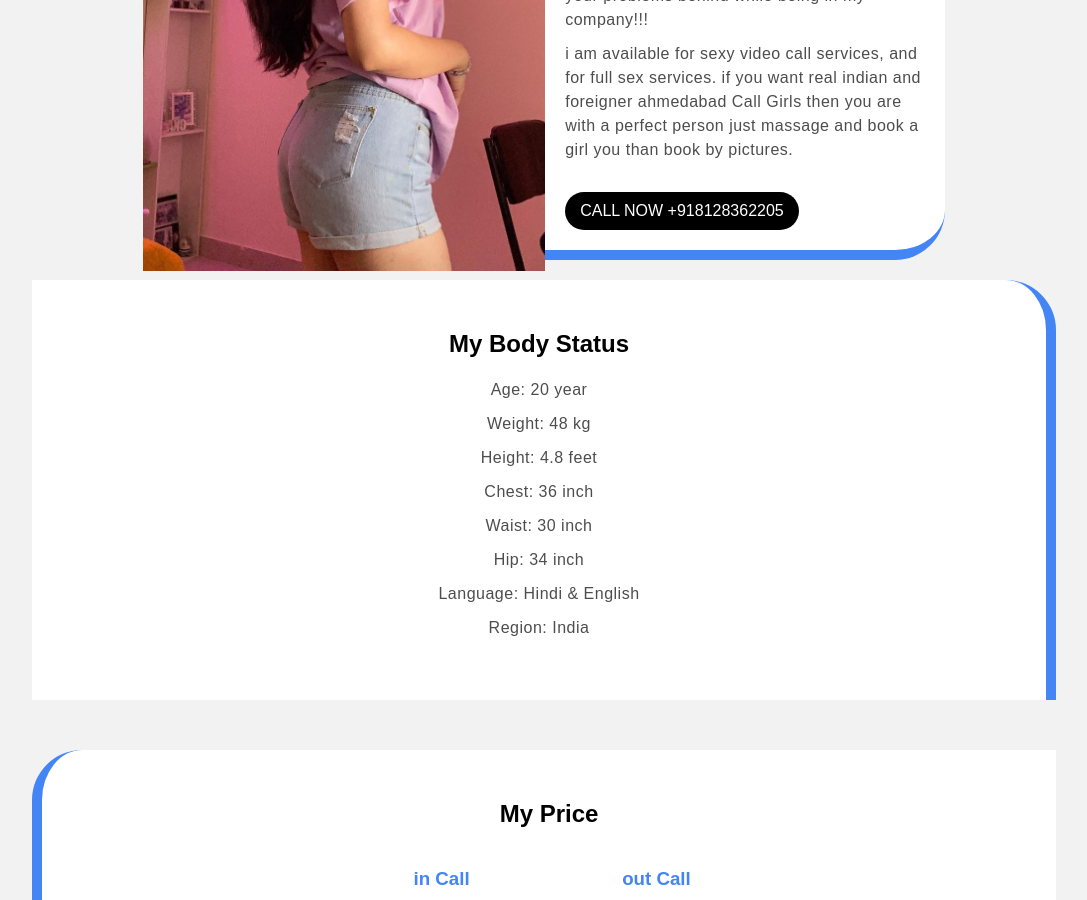
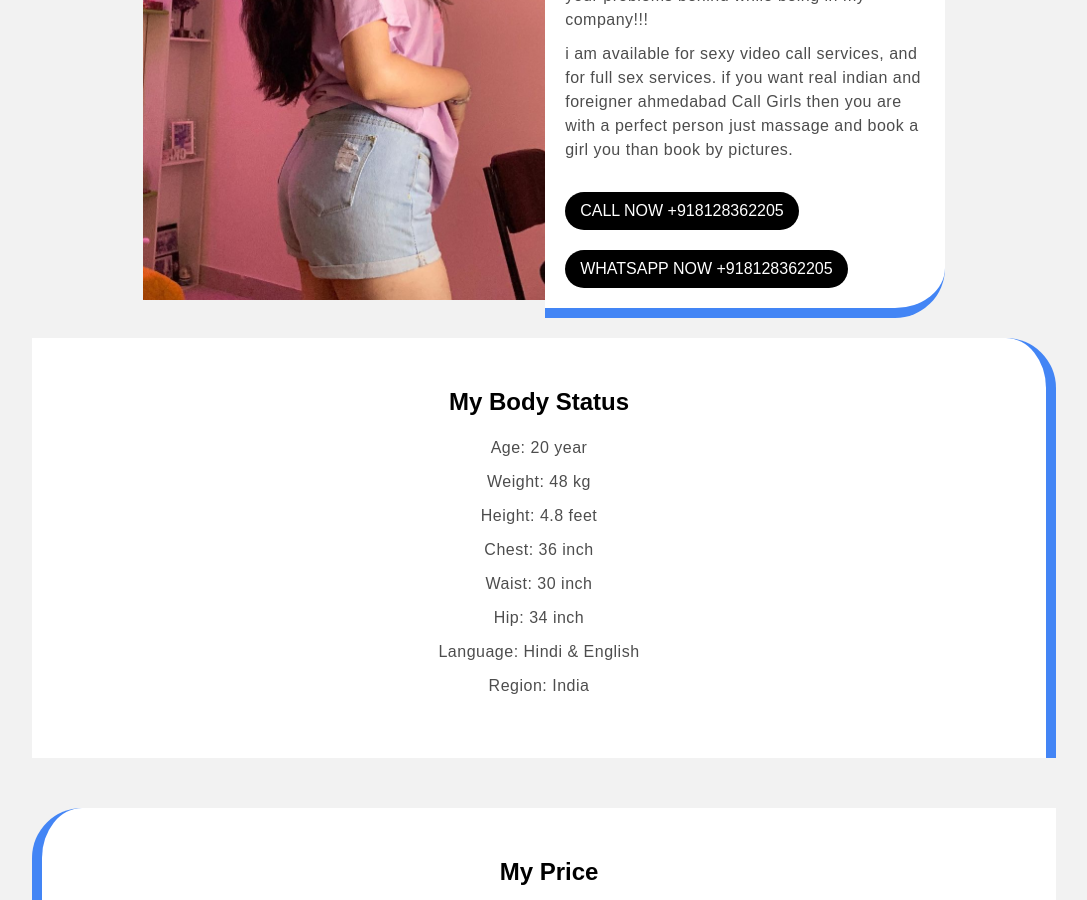
Before and after one commit to zwo1/sohanisharma, a Jekyll site: the page built from _posts/2022-06-21-vasundhra-garg-sexy-ahmedabad-escort-girl-best-service-provider.md, in a window 1280 px wide and 900 px high, scrolled down 1067 px. Shown: the whole window, without its empty margins (96-1183 px from the left). Built offline with Jekyll 4.4.1, drawn with Linux system fonts in a browser that asks for light colours.

Commit message:
Add files via upload

```diff
--- a/_layouts/post.html
+++ b/_layouts/post.html
@@ -49,7 +49,7 @@ layout: default
 	<p>Call or WhatsApp to Book an Appointment</p>
 	<div style="display:inline-flex;margin-top:20px;flex-wrap: wrap;justify-content: center;">
 		<a id="cal_btn" href="tel:+918128362205"><span class="icon"></span>&nbsp;&nbsp;+91 8128362205</a>
-		<a id="cal_btn" href="https://api.whatsapp.com/send?phone=+918128362205&amp;text=Please%20Send%20Real%20Call%20Girls%20Pictures" style="background:linear-gradient(45deg, #28D146 0%, #5ffc7b 100%);"><span class="icon"></span>&nbsp;&nbsp;+91 8128362205</a>
+		<a id="cal_btn" href="https://api.whatsapp.com/send?phone=+918128362205&text=Please%20Send%20Real%20Call%20Girls%20Pictures" style="background:linear-gradient(45deg, #28D146 0%, #5ffc7b 100%);"><span class="icon"></span>&nbsp;&nbsp;+91 8128362205</a>
 	</div>
     <div id='gpag' style="position: absolute;bottom: 20px;left: 50%;transform: translateX(-50%);"><a href="/" style="color: #cccccc;">Home</a> <a>/ {{page.name}}</a></div>
 </section>
@@ -68,6 +68,7 @@ layout: default
 			<h2 style="margin-bottom:15px;border-left: 5px solid #4385f5;padding-left: 10px;">Hii My name is {{ page.name }}</h2>
 			{{content}}
 			<a href="tel:+918128362205">CALL NOW +918128362205</a>
+			<a href="https://api.whatsapp.com/send?phone=+918128362205&text=Please%20Send%20Real%20Call%20Girls%20Pictures">WHATSAPP NOW +918128362205</a>
 		</div>
 	</div>
 
```
